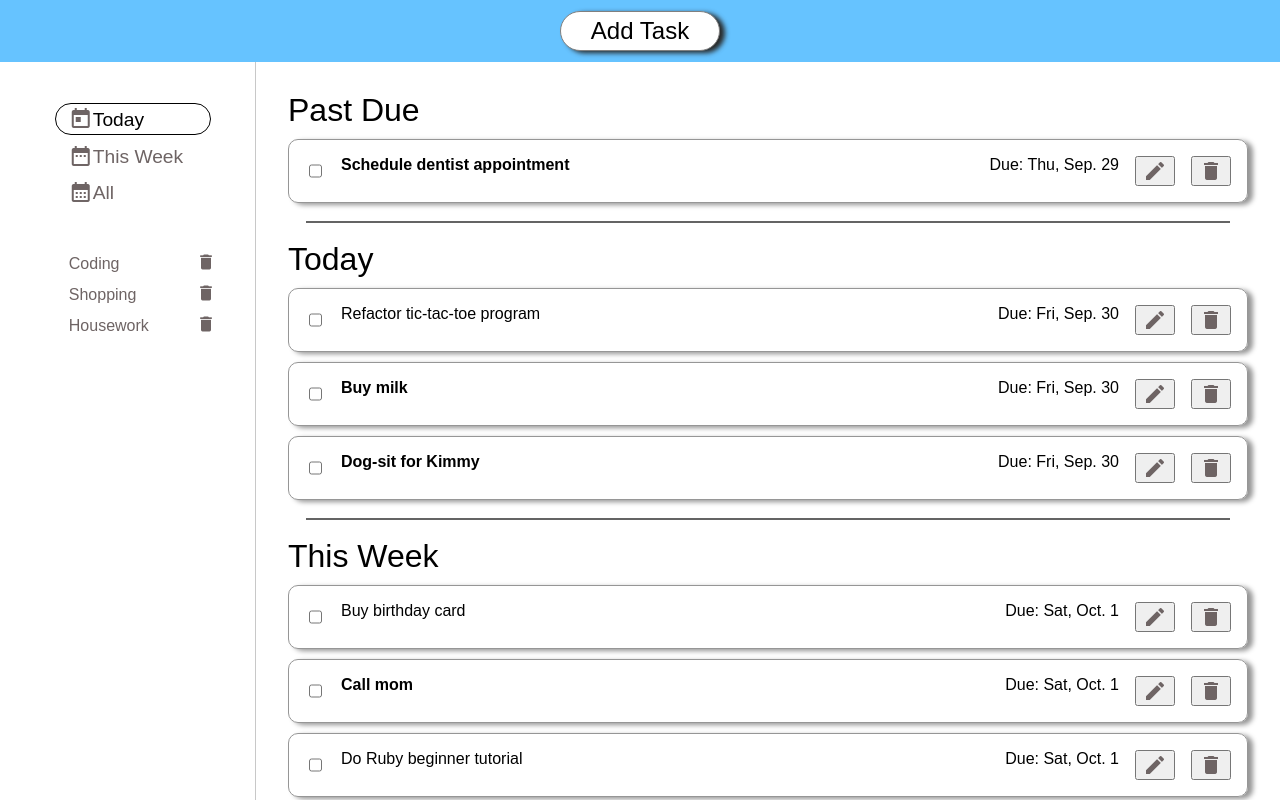
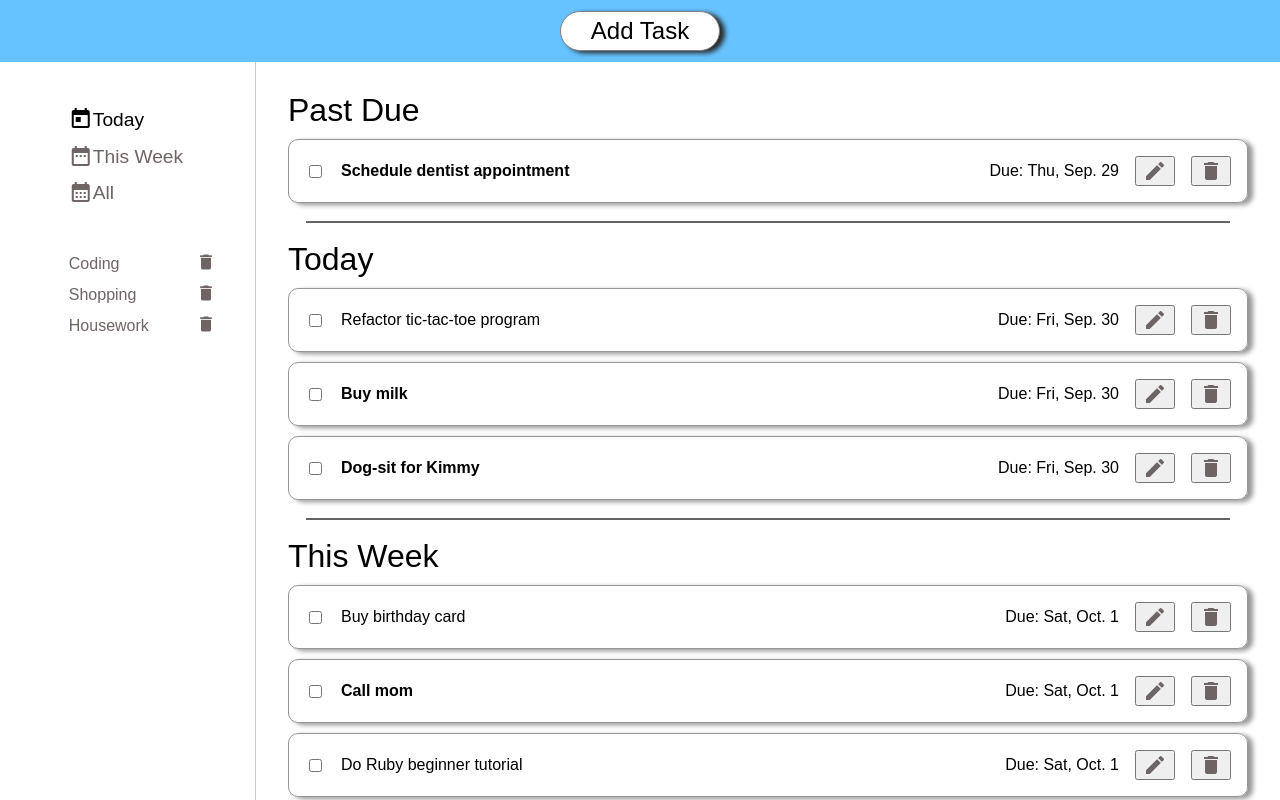
Before and after one commit to nhsegal/todo, a plain HTML site: page index.html in a window 1280 px wide. In both pictures the pointer is over the icon "today". Shown: the top 800 px of the page. Drawn offline with Linux system fonts and the light colour scheme.

Commit message:
style icons on hover and remove outline

```diff
--- a/styles.css
+++ b/styles.css
@@ -83,7 +83,7 @@ header {
 
 #sidebar li:hover {
     color: black !important;
-  }
+}
 
 #sidebar #list-by-project>li{
     font-size: 1.0rem;
@@ -101,8 +101,8 @@ header {
     padding: 0.2rem 0.8rem;
   }
 
- #sidebar a:nth-child(1):hover {
-    outline: 1px solid black;
+ #sidebar a:nth-child(1):hover .material-icons{
+
     color: black !important;
   }
 
@@ -149,6 +149,7 @@ main {
     gap: 1rem;
     color: black;
     transition: 0.2s ease-in-out;
+    align-items: center;
 }
 
 .card:hover {
@@ -181,7 +182,7 @@ hr {
 .subheading {
     font-size: 1.3rem;
     padding-left: 2rem;
-    color: var(--light-text);
+    color: rgb(110,100,100);
 }
 
 .modal {
```
